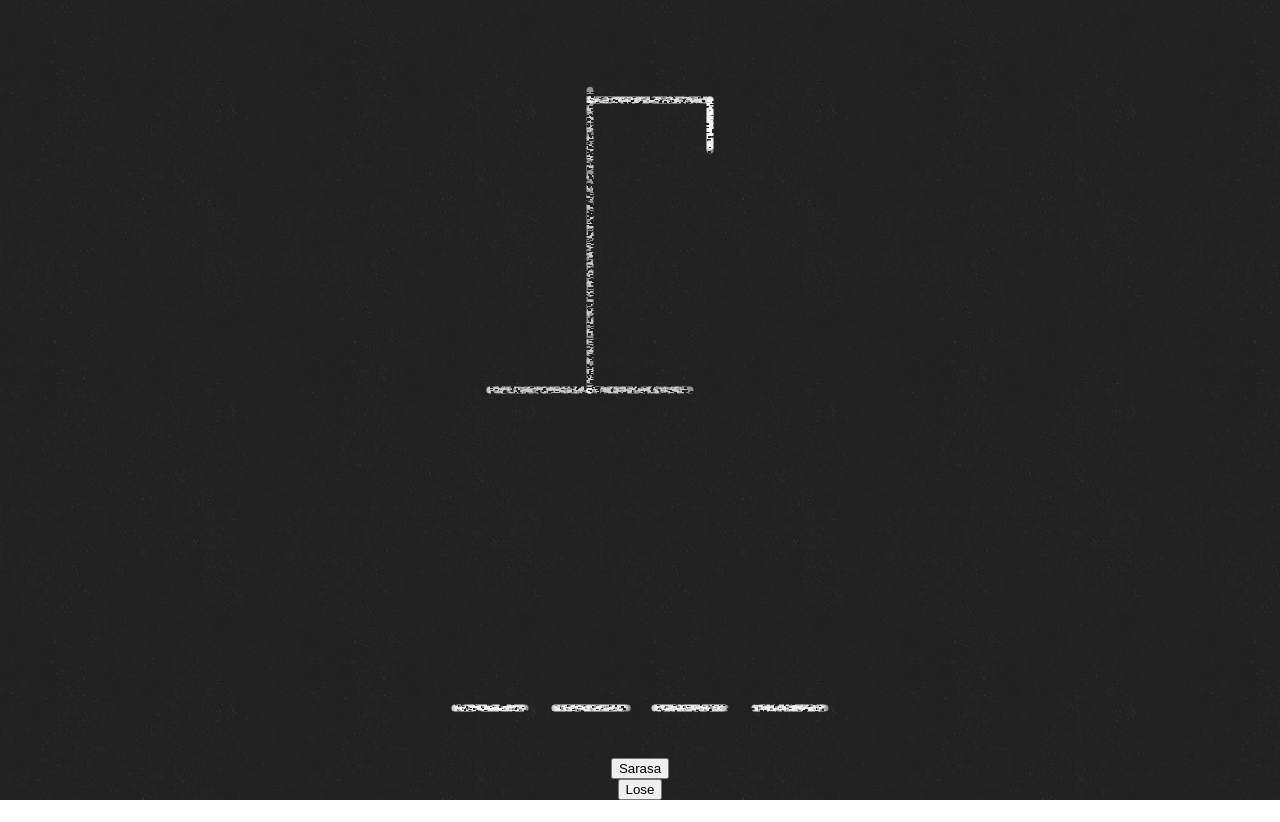
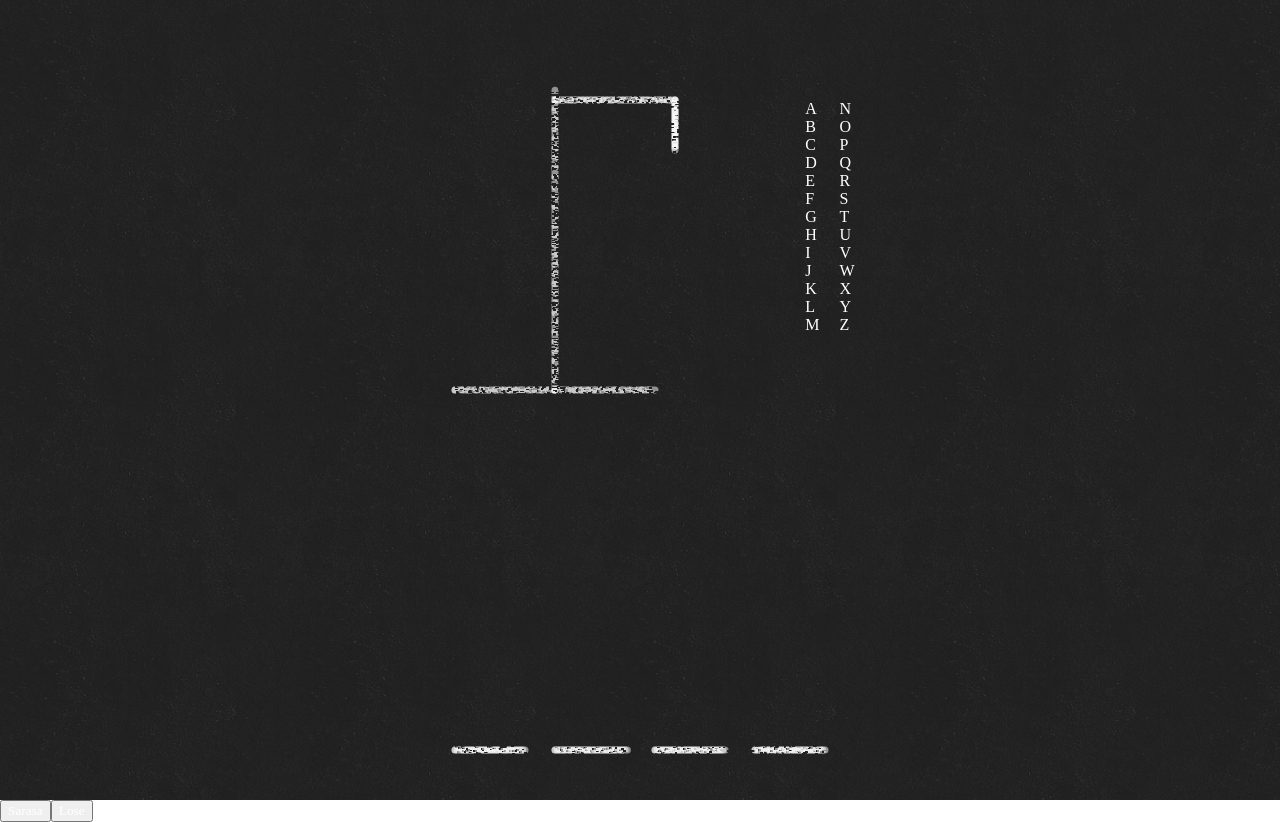
Before and after one commit to pfeldman/hangman, a React app in the folder app/: page / in a window 1280 px wide. Before the commit the page ends 800 px from the top, so only its background shows below. Built offline with nearby package versions, Linux system fonts and the light colour scheme; a web font is replaced by a local one.

Commit message:
Add letters

```diff
--- a/app/src/components/blackboard/Blackboard.js
+++ b/app/src/components/blackboard/Blackboard.js
@@ -2,10 +2,12 @@ import React, { Component } from 'react';
 import './Blackboard.scss';
 import Gallow from 'components/gallow/Gallow';
 import Word from 'components/word/Word';
+import Letters from 'components/letters/Letters';
 
 class Blackboard extends Component {
   constructor() {
     super();
+
     this.state = {
       matches: [],
       lose: 0
@@ -34,8 +36,13 @@ class Blackboard extends Component {
   render() {
     return (
       <div className="blackboard">
-        <Gallow loseSteps={this.state.lose} />
-        <Word letters={4} matches={this.state.matches} />
+        <div className="blackboard__game">
+          <div className="blackboard__game__top">
+            <Gallow loseSteps={this.state.lose} />
+            <Letters />
+          </div>
+          <Word letters={4} matches={this.state.matches} />
+        </div>
         <button onClick={this.a}>Sarasa</button>
         <button onClick={this.b}>Lose</button>
       </div>
--- a/app/src/components/blackboard/Blackboard.scss
+++ b/app/src/components/blackboard/Blackboard.scss
@@ -1,8 +1,17 @@
 .blackboard {
   background-image: url('./Background.png');
   height: 100vh;
-  display: flex;
-  flex-direction: column;
-  align-items: center;
-  justify-content: center;
+
+  &__game {
+    display: flex;
+    flex-direction: column;
+    align-items: center;
+    justify-content: center;
+    height: 100vh;
+
+    &__top {
+      display: flex;
+
+    }
+  }
 }
--- /dev/null
+++ b/app/src/components/letter/Letter.js
@@ -0,0 +1,42 @@
+import React, { Component } from 'react';
+import PropTypes from 'prop-types';
+import './Letter.scss';
+
+class Letter extends Component {
+  constructor() {
+    super();
+    this.state = {
+      used: false
+    };
+
+    this.handleLetterClick = this.handleLetterClick.bind(this);
+  }
+
+  handleLetterClick() {
+    const {used} = this.state;
+
+    if (!used) {
+      this.setState({
+        used: true
+      });
+    }
+  }
+
+  render() {
+    const {letter} = this.props;
+    return (
+      <span
+        className={`letter ${this.state.used ? 'letter--used' : ''}`}
+        onClick={this.handleLetterClick}
+      >
+        {letter}
+      </span>
+    );
+  }
+}
+
+Letter.propTypes = {
+  letter: PropTypes.string
+};
+
+export default Letter;
--- /dev/null
+++ b/app/src/components/letter/Letter.scss
@@ -0,0 +1,20 @@
+.letter {
+  display: block;
+  cursor: pointer;
+
+  &--used {
+    position: relative;
+
+    &:after {
+      content: '';
+      width: 21px;
+      height: 3px;
+      background-color: red;
+      display: block;
+      position: absolute;
+      transform: rotate(-45deg);
+      top: 10px;
+      left: -5px;
+    }
+  }
+}
--- /dev/null
+++ b/app/src/components/letters/Letters.js
@@ -0,0 +1,26 @@
+import React, { Component } from 'react';
+import Letter from 'components/letter/Letter';
+import './Letters.scss';
+
+class Letters extends Component {
+  render() {
+    const positions = new Array(13); // amount of letters
+    positions.fill(0, 0);
+    return (
+      <div className="letters">
+        <div className="letters__column">
+          {positions.map((position, index) => (
+            <Letter key={`letter1-${index}`} letter={String.fromCharCode(index + 65)} />
+          ))}
+        </div>
+        <div className="letters__column">
+          {positions.map((position, index) => (
+            <Letter key={`letter2-${index}`} letter={String.fromCharCode(index + 65 + 13)} />
+          ))}
+        </div>
+      </div>
+    );
+  }
+}
+
+export default Letters;
--- /dev/null
+++ b/app/src/components/letters/Letters.scss
@@ -0,0 +1,8 @@
+.letters {
+  display: flex;
+  margin-top: 100px;
+
+  &__column {
+    margin-right: 20px;
+  }
+}
--- a/app/src/index.scss
+++ b/app/src/index.scss
@@ -2,4 +2,9 @@
 
 body {
   margin: 0;
+
+  * {
+    font-family: 'Walter Turncoat';
+    color: white;
+  }
 }
```
